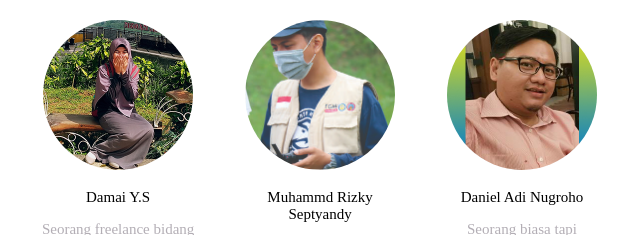
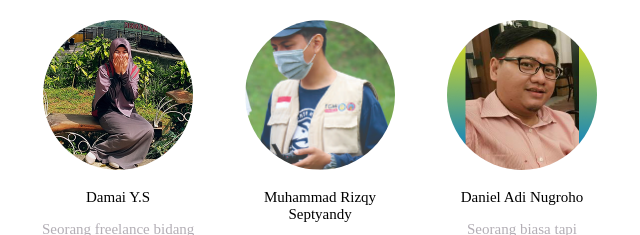
Before and after one commit to chariss-dev/kelp-a18-html-css, a plain HTML site: page index.html in a window 1280 px wide. Shown: the part 1562-1797 px from the top of the page, 578-1218 px from the left. Drawn offline with Linux system fonts and the light colour scheme; a web font is replaced by a local one.

Commit message:
Update index.html

```diff
--- a/index.html
+++ b/index.html
@@ -115,7 +115,7 @@
                 <div class="team-icon">
                     <img src="img/andy.jpg" class="round">
                 </div>
-                <p class="txt-contents" style="color: #000;">Muhammd Rizky Septyandy</p>
+                <p class="txt-contents" style="color: #000;">Muhammad Rizqy Septyandy</p>
                 <p class="txt-contents">Seorang dosen, peneliti, dan data saintis di Universitas Indonesia yang bercita-cita menjadi seorang <i>full stack developer</i>.</p>
             </div>
             <div class="team">
```
